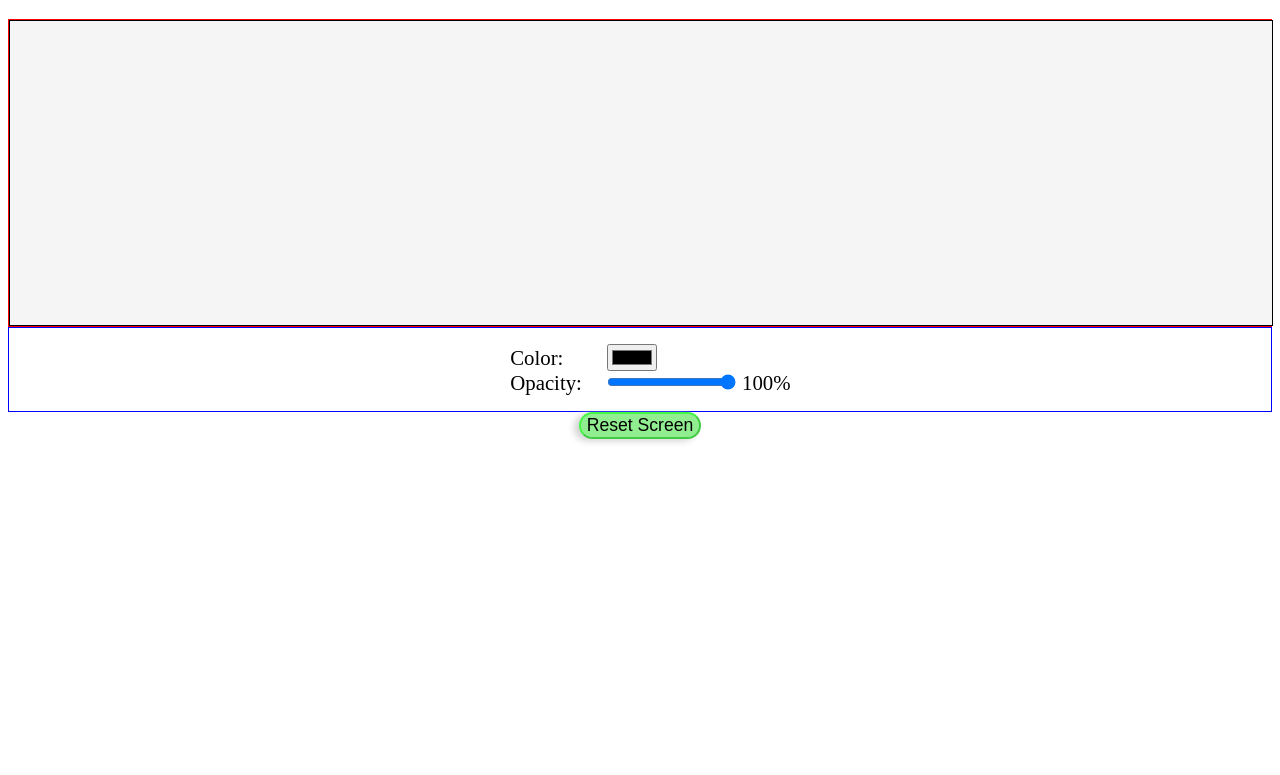
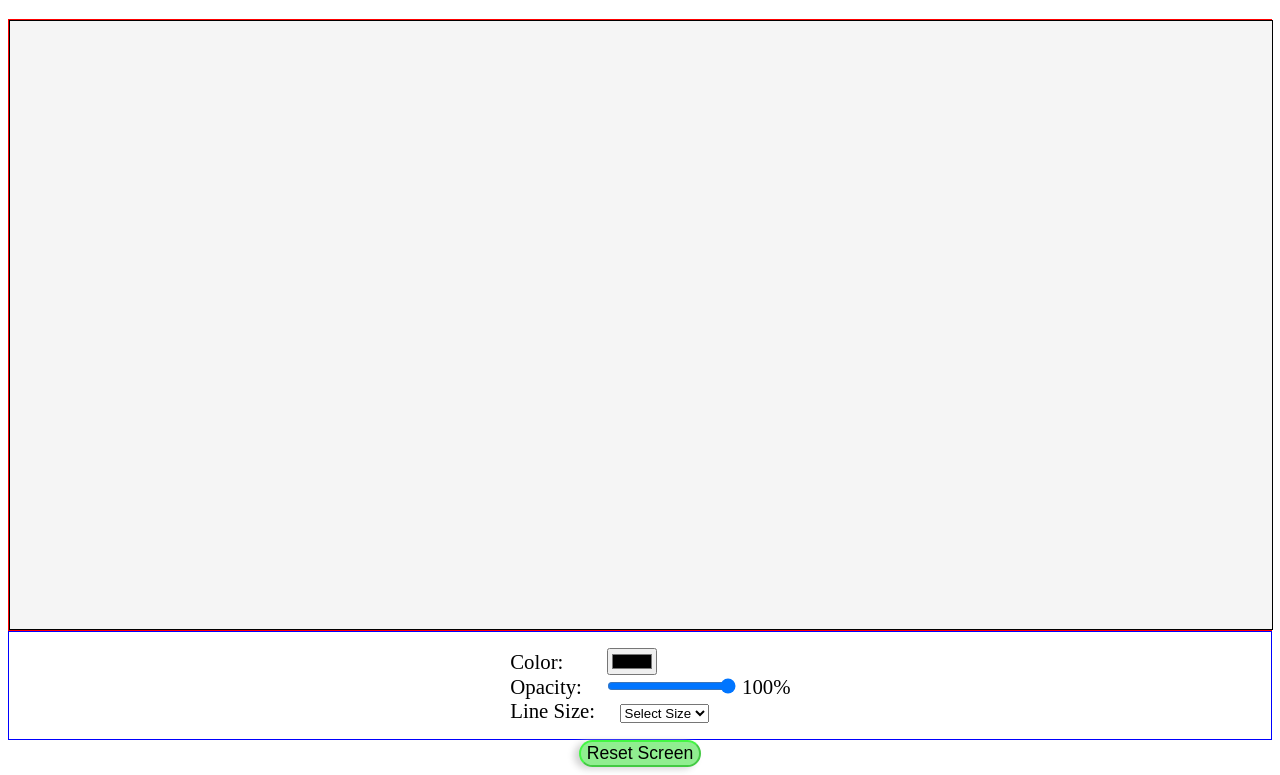
Before and after one commit to Peachesforme/drawything, a plain HTML site: page index.html in a window 1280 px wide. Shown: the part 61-836 px from the top of the page. Before the commit the page ends 800 px from the top, so only its background shows below. Drawn offline with Linux system fonts and the light colour scheme.

Commit message:
Added Line Size Control

```diff
--- a/index.html
+++ b/index.html
@@ -21,6 +21,21 @@
                 <input type="range" id="opacitySlider" min="1" max="100" value="100" default="100">
                 <label id="opacityLabel"></label>
             </div>
+            <div>
+                <form >
+                    <label for="thicknessSelect">Line Size: </label>
+                    <select id="thicknessSelect">
+                        <option class="lineThickness" value="0" selected disabled hidden>Select Size</option>
+                        <option class="lineThickness" value="1">1</option>
+                        <option class="lineThickness" value="2">2</option>
+                        <option class="lineThickness" value="3">3</option>
+                        <option class="lineThickness" value="4">4</option>
+                        <option class="lineThickness" value="5">5</option>
+                        <option class="lineThickness" value="6">6</option>
+
+                    </select>
+                </form>
+            </div>
         </ul>
     </div>
     <button id="resetScreenButton">Reset Screen</button>
--- a/script/script.js
+++ b/script/script.js
@@ -7,9 +7,11 @@ const colorSelector = document.getElementById("colorSelector");
 const colorButton = document.getElementById('colorSwatch');
 const opacitySlider = document.getElementById('opacitySlider');
 const mainSection = document.getElementById('main');
+const selectClass = document.getElementById('thicknessSelect')
 
 canvas.width = mainSection.clientWidth;
-canvas.height = mainSection.clientHeight * 2;
+canvas.height = (mainSection.clientHeight * 4 > '100vw') ?  mainSection.clientHeight : mainSection.clientHeight * 4 ;
+
 
 document.getElementById('opacityLabel').innerText = opacitySlider.value+"%"
 colorButton.value = 'rgba(0,0,0,0)'; // Default Color to load up with.
@@ -33,10 +35,7 @@ resetButton?.addEventListener('click', () => {
     //console.log('Reset Button Clicked');
 })
 
-canvas?.addEventListener('mousedown' || 'touchstart', e => {
-    //console.log('MouseDown Event Triggereted')
-    mouseIsDown = true;
-})
+canvas?.addEventListener('mousedown', () => mouseIsDown = true)
 
 canvas?.addEventListener('mousemove' || 'touchmove', e => {
     const xPos = e.clientX - canvas.offsetLeft;
@@ -44,26 +43,15 @@ canvas?.addEventListener('mousemove' || 'touchmove', e => {
     if(mouseIsDown) drawCircle(xPos,yPos);
 })
 
-canvas?.addEventListener('mouseup'|| 'touchend', e => {
-    //console.log("MouseUp Event Listener triggerd")
-    mouseIsDown = false;
-})
+canvas?.addEventListener('mouseup', () => mouseIsDown = false)
 
-opacitySlider?.addEventListener('click' || 'change', e => {
-    // let value = e?.target?.value/100;
-    document.getElementById('opacityLabel').innerText = opacitySlider.value +"%"
-    //console.log(value);
-})
+opacitySlider?.addEventListener('click', () => document.getElementById('opacityLabel').innerText = opacitySlider.value +"%")
 
-colorButton?.addEventListener('click', e => {
-    let value = e?.target?.value;
-    //console.log(value);
-})
-
-function drawCircle(xPos, yPos,){
+function drawCircle(xPos, yPos){
     context.fillStyle = hexToRGB(colorButton.value,opacitySlider.value/100);
+    const size = selectClass?.value || 1;
     context.beginPath();
-    context.arc(xPos,yPos, 5 , 0, 2 * Math.PI)
+    context.arc(xPos,yPos, size , 0, 2 * Math.PI)
     context.fill();
     context.closePath();
 }
@@ -79,3 +67,5 @@ function hexToRGB(hex, alpha) {
         return "rgb(" + r + ", " + g + ", " + b + ")";
     }
 }
+
+selectClass?.addEventListener('change', () => {console.log(selectClass.value)})
```
